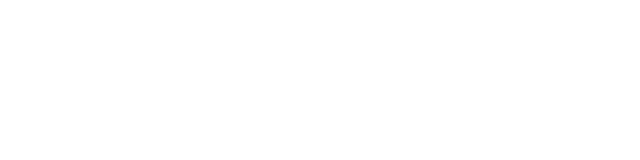
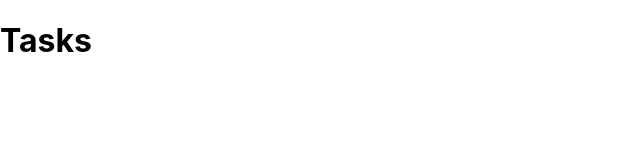
Before and after one commit to dbacall/therapy_box, a React (Create React App) app in the folder client/: page /tasks in a window 1280 px wide. Shown: the top 160 px of the page, without its empty margins (0-640 px from the left). Built offline with nearby package versions, Linux system fonts and the light colour scheme.

Commit message:
feat: add photo and sername to dashboard and skeleton for tasks component

```diff
--- a/client/src/App.js
+++ b/client/src/App.js
@@ -5,14 +5,16 @@ import { BrowserRouter as Router, Route } from 'react-router-dom';
 import Dashboard from './components/Dashboard';
 import Register from './components/Register';
 import Login from './components/Login';
+import Tasks from './components/Tasks';
 
 function App() {
   return (
     <Router>
       <div className="App">
+        <Route exact path="/login" component={Login} />
         <Route exact path="/register" component={Register} />
         <Route exact path="/dashboard" component={Dashboard} />
-        <Route exact path="/login" component={Login} />
+        <Route exact path="/tasks" component={Tasks} />
       </div>
     </Router>
   );
--- a/client/src/components/Dashboard.js
+++ b/client/src/components/Dashboard.js
@@ -1,4 +1,5 @@
 import React, { Component } from 'react';
+import { Link } from 'react-router-dom';
 
 class Dashboard extends Component {
   state = {};
@@ -6,6 +7,12 @@ class Dashboard extends Component {
     return (
       <div>
         <h1>Good day {this.props.location.state.user.username}</h1>
+        <img
+          src={`http://localhost:5000/${this.props.location.state.user.profilePicture}`}
+          alt="Profile Picture"
+          height="200"
+        />
+        <Link to={'/tasks'}>Tasks</Link>
       </div>
     );
   }
--- /dev/null
+++ b/client/src/components/Tasks.js
@@ -0,0 +1,14 @@
+import React, { Component } from 'react';
+
+class Tasks extends Component {
+  state = {};
+  render() {
+    return (
+      <div>
+        <h1>Tasks</h1>
+      </div>
+    );
+  }
+}
+
+export default Tasks;
```
